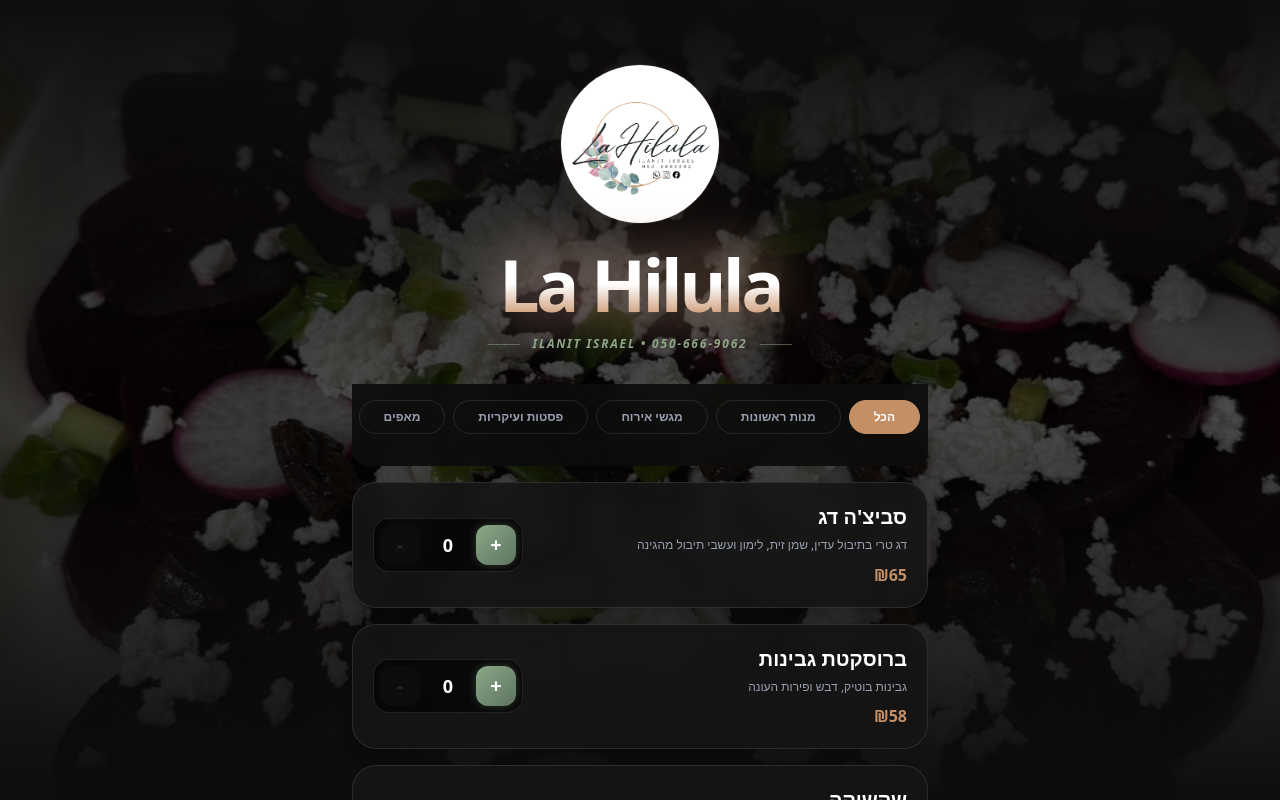
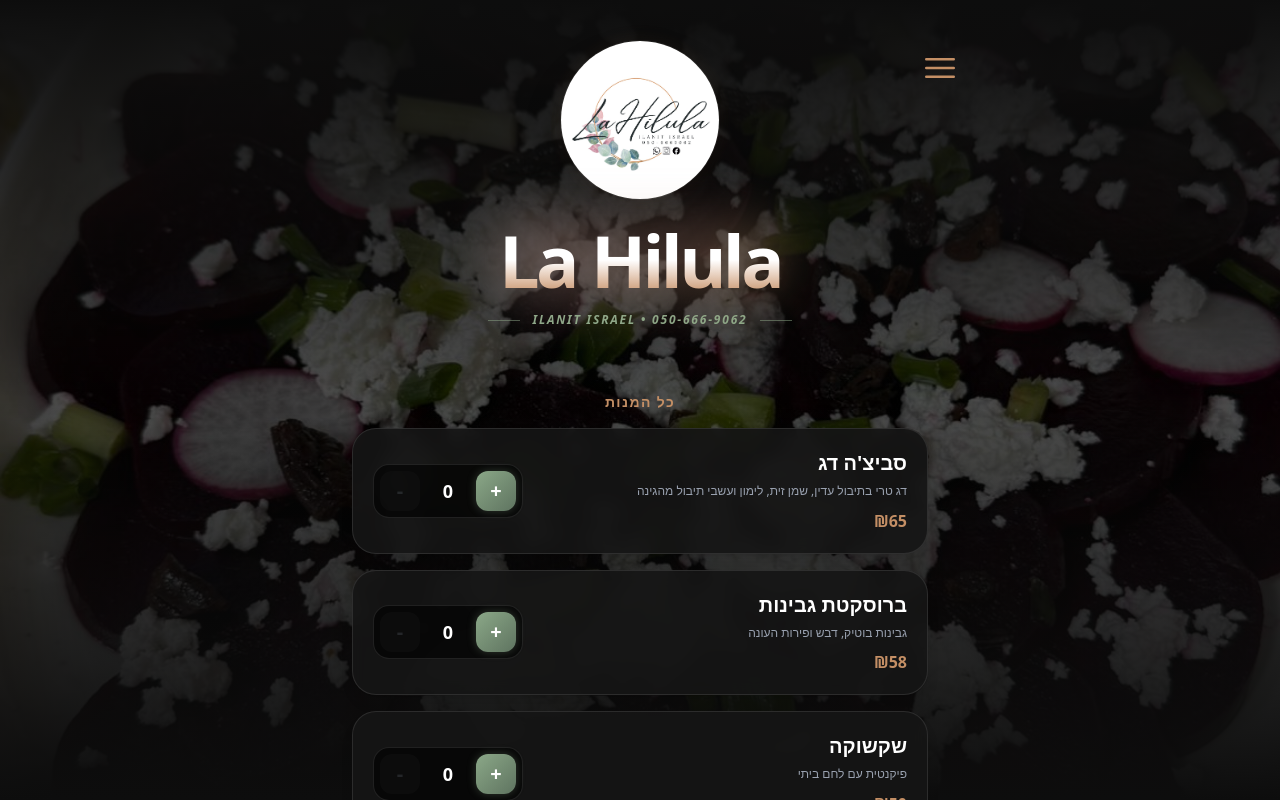
Before and after one commit to oriIsrael856/lahilula, a Next.js app: page / in a window 1280 px wide. Shown: the top 800 px of the page. Built offline with nearby package versions, Linux system fonts and the light colour scheme.

Commit message:
Update Humburger menue

```diff
--- a/src/app/page.tsx
+++ b/src/app/page.tsx
@@ -1,7 +1,7 @@
 "use client";
 import { useState, useMemo, useEffect } from 'react';
 
-// --- תמונות רקע מתחלפות ---
+// --- תמונות רקע מתחלפות (עודכן ל-jpeg) ---
 const BG_IMAGES = [
   "/bg1.jpeg",
   "/bg2.jpeg",
@@ -31,7 +31,7 @@
   { id: 6, name: "קיש תפ''א ופטריות (משפחתי)", price: 65, category: "מאפים", desc: "שילוב קלאסי של תפוחי אדמה ופטריות טריות" },
 
   // --- מגשי אירוח (מינימום 30 יח') ---
-  { id: 3, name: "לחמניות של אמא", price: 8, category: "מגשי אירוח", desc: "ממולאות במטבוחה ביתית וחצילים (מחיר ליח')" }, // הועבר לכאן
+  { id: 3, name: "לחמניות של אמא", price: 8, category: "מגשי אירוח", desc: "ממולאות במטבוחה ביתית וחצילים (מחיר ליח')" },
   { id: 4, name: "מיני פריקסה", price: 14, category: "מגשי אירוח", desc: "סנדוויץ' תוניסאי ביס עם כל התוספות (מחיר ליח')" },
   { id: 7, name: "מיני קישים", price: 9, category: "מגשי אירוח", desc: "מבחר טעמים: בצל/פטריות/בטטה (מחיר ליח')" },
   { id: 8, name: "מיני טורטיה", price: 12, category: "מגשי אירוח", desc: "מגולגלות עם ממרחים וירקות קלויים (מחיר ליח')" },
@@ -41,7 +41,7 @@
   { id: 14, name: "מיני פיתה סביח", price: 14, category: "מגשי אירוח", desc: "ביס מושלם עם חציל, ביצה וטחינה (מחיר ליח')" },
   { id: 15, name: "קרואסון סלמון", price: 16, category: "מגשי אירוח", desc: "במילוי גבינת שמנת וסלמון מעושן (מחיר ליח')" },
 
-  // מגשים ללא מינימום 30 (מוחרגים בלוגיקה)
+  // מגשים ללא מינימום 30
   { id: 12, name: "מגש אנטיפסטי", price: 180, category: "מגשי אירוח", desc: "ירקות קלויים בתנור (מחיר למגש גדול)" },
   { id: 13, name: "מגש גבינות מפנק", price: 250, category: "מגשי אירוח", desc: "גבינות קשות ורכות, פירות ואגוזים (מחיר למגש)" },
 
@@ -60,6 +60,7 @@
   const [errors, setErrors] = useState({ name: false, address: false });
   const [activeCategory, setActiveCategory] = useState("הכל");
   const [bgIndex, setBgIndex] = useState(0);
+  const [isMenuOpen, setIsMenuOpen] = useState(false);
 
   useEffect(() => {
     const interval = setInterval(() => {
@@ -80,7 +81,6 @@
       const currentQty = prev[id] || 0;
       let newQty = currentQty + delta;
 
-      // בדיקה: האם זה פריט שדורש מינימום 30?
       const isBulkItem = item.category === "מגשי אירוח" && !item.name.includes("מגש אנטיפסטי") && !item.name.includes("מגש גבינות");
 
       if (isBulkItem) {
@@ -125,9 +125,15 @@
     window.open(`https://wa.me/972506669062?text=${encodeURIComponent(text)}`);
   };
 
+  const handleCategorySelect = (category: string) => {
+    setActiveCategory(category);
+    setIsMenuOpen(false);
+  };
+
   return (
     <main className="min-h-screen bg-[#0d0d0d] text-white pb-44 px-4 relative overflow-x-hidden font-sans" dir="rtl">
 
+      {/* תמונות רקע */}
       <div className="fixed inset-0 z-0">
         <div className="absolute inset-0 bg-black/70 z-10"></div>
         <div className="absolute inset-0 bg-gradient-to-b from-[#0d0d0d] via-transparent to-[#0d0d0d] z-20"></div>
@@ -142,9 +148,22 @@
       </div>
 
       <div className="relative z-30">
-        <header className="max-w-2xl mx-auto pt-16 pb-8 text-center">
+
+        {/* Header */}
+        <header className="max-w-2xl mx-auto pt-10 pb-8 text-center relative">
+
+            {/* כפתור המבורגר לפתיחת תפריט */}
+            <button
+                onClick={() => setIsMenuOpen(true)}
+                className="absolute top-10 right-2 z-50 p-2 text-[#C48F65] hover:text-white transition-colors"
+            >
+                <svg xmlns="http://www.w3.org/2000/svg" fill="none" viewBox="0 0 24 24" strokeWidth={1.5} stroke="currentColor" className="w-10 h-10">
+                    <path strokeLinecap="round" strokeLinejoin="round" d="M3.75 6.75h16.5M3.75 12h16.5m-16.5 5.25h16.5" />
+                </svg>
+            </button>
+
             <div className="flex justify-center mb-6">
-                <div className="relative group">
+                <div className="relative group cursor-pointer" onClick={() => setActiveCategory("הכל")}>
                     <div className="absolute -inset-1 bg-[#C48F65]/20 rounded-full blur opacity-25 group-hover:opacity-50 transition duration-1000"></div>
                     <img src="/logo.jpg" alt="Logo" className="relative w-40 h-40 object-contain rounded-full border border-white/5 shadow-2xl" />
                 </div>
@@ -166,19 +185,52 @@
             </div>
         </header>
 
-        <div className="max-w-xl mx-auto flex gap-2 overflow-x-auto pb-8 no-scrollbar sticky top-0 z-40 bg-[#0d0d0d]/90 backdrop-blur-xl pt-4 px-2 rounded-b-2xl">
-            {CATEGORIES.map(cat => (
+        {/* --- תפריט צד (Drawer) --- */}
+        {isMenuOpen && (
+            <div className="fixed inset-0 z-50 flex justify-start">
+                <div
+                    className="absolute inset-0 bg-black/80 backdrop-blur-sm transition-opacity"
+                    onClick={() => setIsMenuOpen(false)}
+                ></div>
+
+                <div className="relative bg-[#1a1a1a] w-3/4 max-w-sm h-full shadow-2xl p-8 border-l border-[#C48F65]/20 flex flex-col">
+                    <div className="flex justify-between items-center mb-10">
+                        <h2 className="text-2xl font-bold text-[#C48F65]">תפריט</h2>
+                        <button onClick={() => setIsMenuOpen(false)} className="text-white hover:text-red-400 transition-colors">
+                            <svg xmlns="http://www.w3.org/2000/svg" fill="none" viewBox="0 0 24 24" strokeWidth={1.5} stroke="currentColor" className="w-8 h-8">
+                                <path strokeLinecap="round" strokeLinejoin="round" d="M6 18L18 6M6 6l12 12" />
+                            </svg>
+                        </button>
+                    </div>
+
+                    <div className="space-y-4">
+                        {CATEGORIES.filter(cat => cat !== "הכל").map(cat => (
                             <button
                                 key={cat}
-                onClick={() => setActiveCategory(cat)}
-                className={`whitespace-nowrap px-6 py-2 rounded-full text-xs font-bold transition-all border ${activeCategory === cat ? 'bg-[#C48F65] border-[#C48F65] text-white' : 'border-white/10 text-gray-400 hover:border-white/30'}`}
+                                onClick={() => handleCategorySelect(cat)}
+                                className={`w-full text-right p-4 rounded-xl text-lg font-bold transition-all ${
+                                    activeCategory === cat
+                                    ? 'bg-[#C48F65] text-white shadow-lg'
+                                    : 'text-gray-300 hover:bg-white/5 hover:text-[#C48F65]'
+                                }`}
                             >
                                 {cat}
                             </button>
                         ))}
                     </div>
 
-        <div className="max-w-xl mx-auto space-y-4 mt-4">
+                    <div className="mt-auto pt-8 border-t border-white/10 text-center text-gray-500 text-sm">
+                        La Hilula • Premium Cooking
+                    </div>
+                </div>
+            </div>
+        )}
+
+        <div className="max-w-xl mx-auto space-y-4 mt-8">
+            <div className="text-center text-[#C48F65] text-sm font-bold mb-4 tracking-widest uppercase">
+                {activeCategory === "הכל" ? "כל המנות" : activeCategory}
+            </div>
+
             {filteredMenu.map(item => {
             const isBulkItem = item.category === "מגשי אירוח" && !item.name.includes("מגש אנטיפסטי") && !item.name.includes("מגש גבינות");
 
```
Lines whose indentation alone changed are shown as unchanged.
